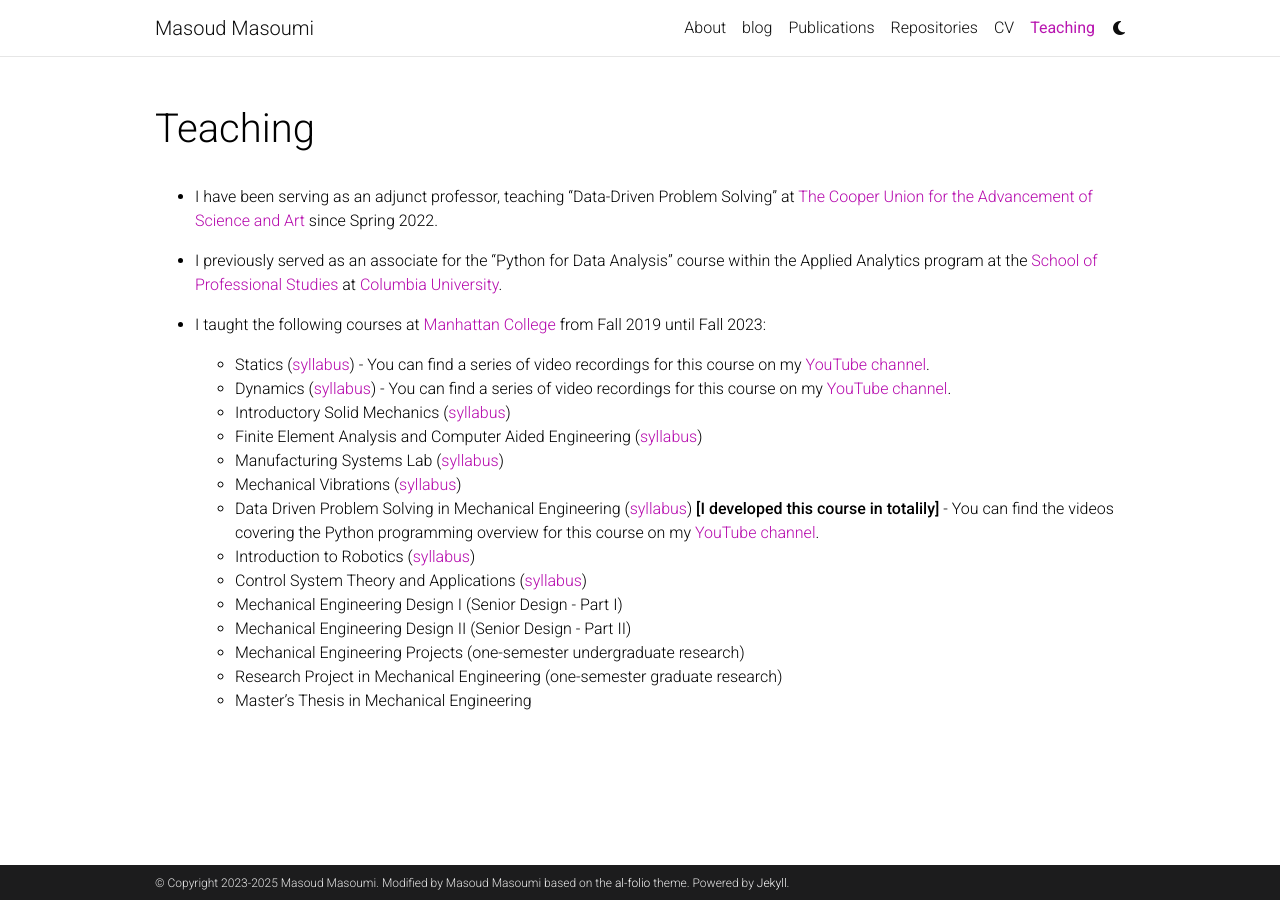
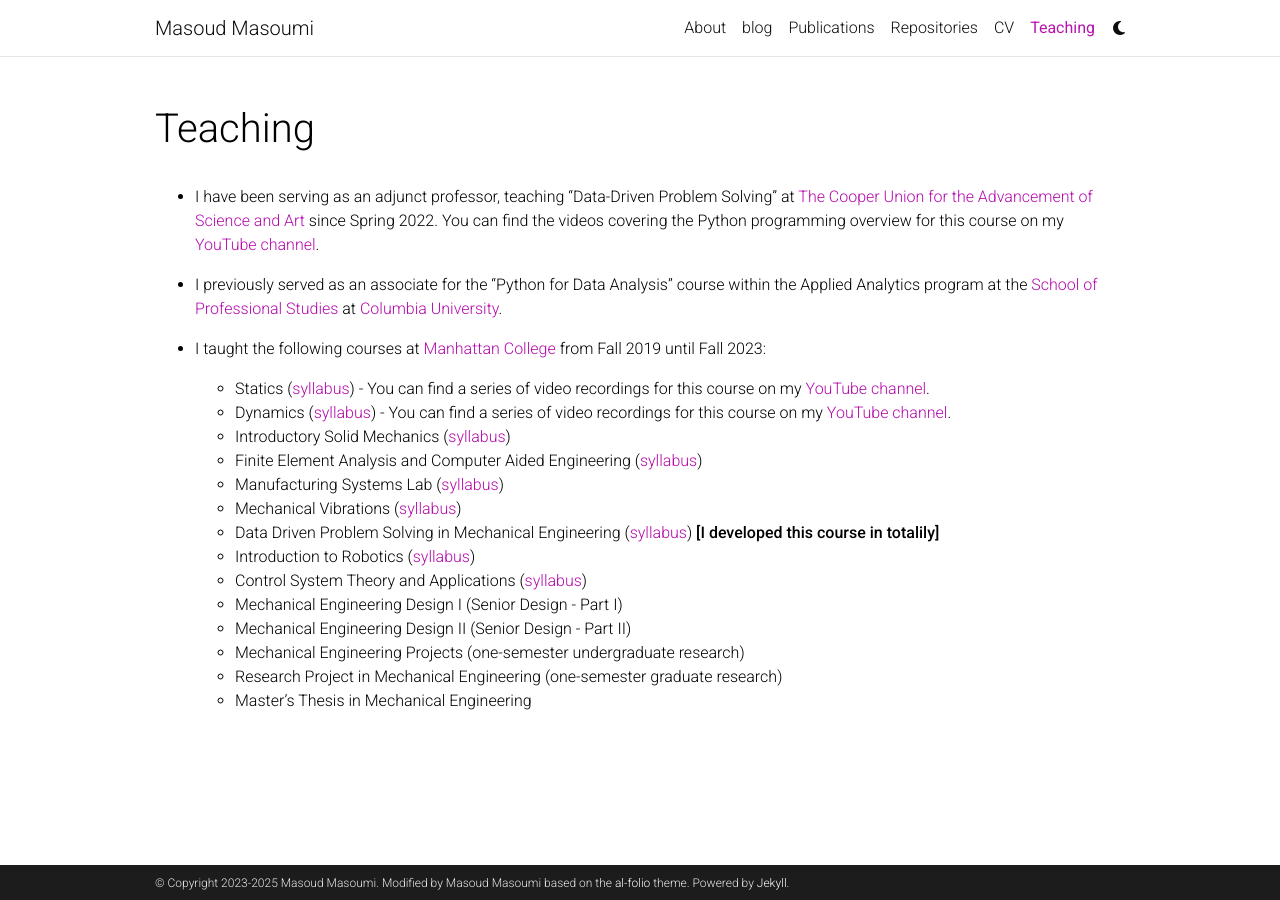
Before and after one commit to MasoudMiM/masoudmim.github.io, a Jekyll site: the page built from _pages/teaching.md, in a window 1280 px wide. Built offline with Jekyll 4.4.1, drawn with Linux system fonts in a browser that asks for light colours; comment, search, counter and statistics services are not loaded; a style sheet for code colours, icons or effects is not loaded; part of the change alters nothing that is shown.

```diff
--- a/_pages/teaching.md
+++ b/_pages/teaching.md
@@ -7,7 +7,7 @@ nav: true
 nav_order: 6
 ---
 
-- I have been serving as an adjunct professor, teaching "Data-Driven Problem Solving" at <a href='https://cooper.edu/welcome'>The Cooper Union for the Advancement of Science and Art</a> since Spring 2022.
+- I have been serving as an adjunct professor, teaching "Data-Driven Problem Solving" at <a href='https://cooper.edu/welcome'>The Cooper Union for the Advancement of Science and Art</a> since Spring 2022. You can find the videos covering the Python programming overview for this course on my [YouTube channel](https://www.youtube.com/playlist?list=PLhD0SCr3Tf2S6S-e_nE0d0V-aVgtvV8vS).
 
 - I previously served as an associate for the "Python for Data Analysis" course within the Applied Analytics program at the <a href="https://sps.columbia.edu">School of Professional Studies</a> at <a href="https://www.columbia.edu">Columbia University</a>.
 
@@ -19,7 +19,7 @@ nav_order: 6
     - Finite Element Analysis and Computer Aided Engineering (<a href="https://masoudmim.github.io/assets/pdf/MECH_332_Syllabus.pdf">syllabus</a>)
     - Manufacturing Systems Lab (<a href="https://masoudmim.github.io/assets/pdf/MECH_337_Syllabus.pdf">syllabus</a>)
     - Mechanical Vibrations (<a href="https://masoudmim.github.io/assets/pdf/MECH_411_Syllabus.pdf">syllabus</a>)
-    - Data Driven Problem Solving in Mechanical Engineering (<a href="https://masoudmim.github.io/assets/pdf/MECG_542_Syllabus.pdf">syllabus</a>) <strong>[I developed this course in totalily]</strong> - You can find the videos covering the Python programming overview for this course on my [YouTube channel](https://www.youtube.com/playlist?list=PLhD0SCr3Tf2S6S-e_nE0d0V-aVgtvV8vS).
+    - Data Driven Problem Solving in Mechanical Engineering (<a href="https://masoudmim.github.io/assets/pdf/MECG_542_Syllabus.pdf">syllabus</a>) <strong>[I developed this course in totalily]</strong>
     - Introduction to Robotics (<a href="https://masoudmim.github.io/assets/pdf/MECG_548_Syllabus.pdf">syllabus</a>)
     - Control System Theory and Applications (<a href="https://masoudmim.github.io/assets/pdf/MECG_630_Syllabus.pdf">syllabus</a>)
     - Mechanical Engineering Design I  (Senior Design - Part I)
```
